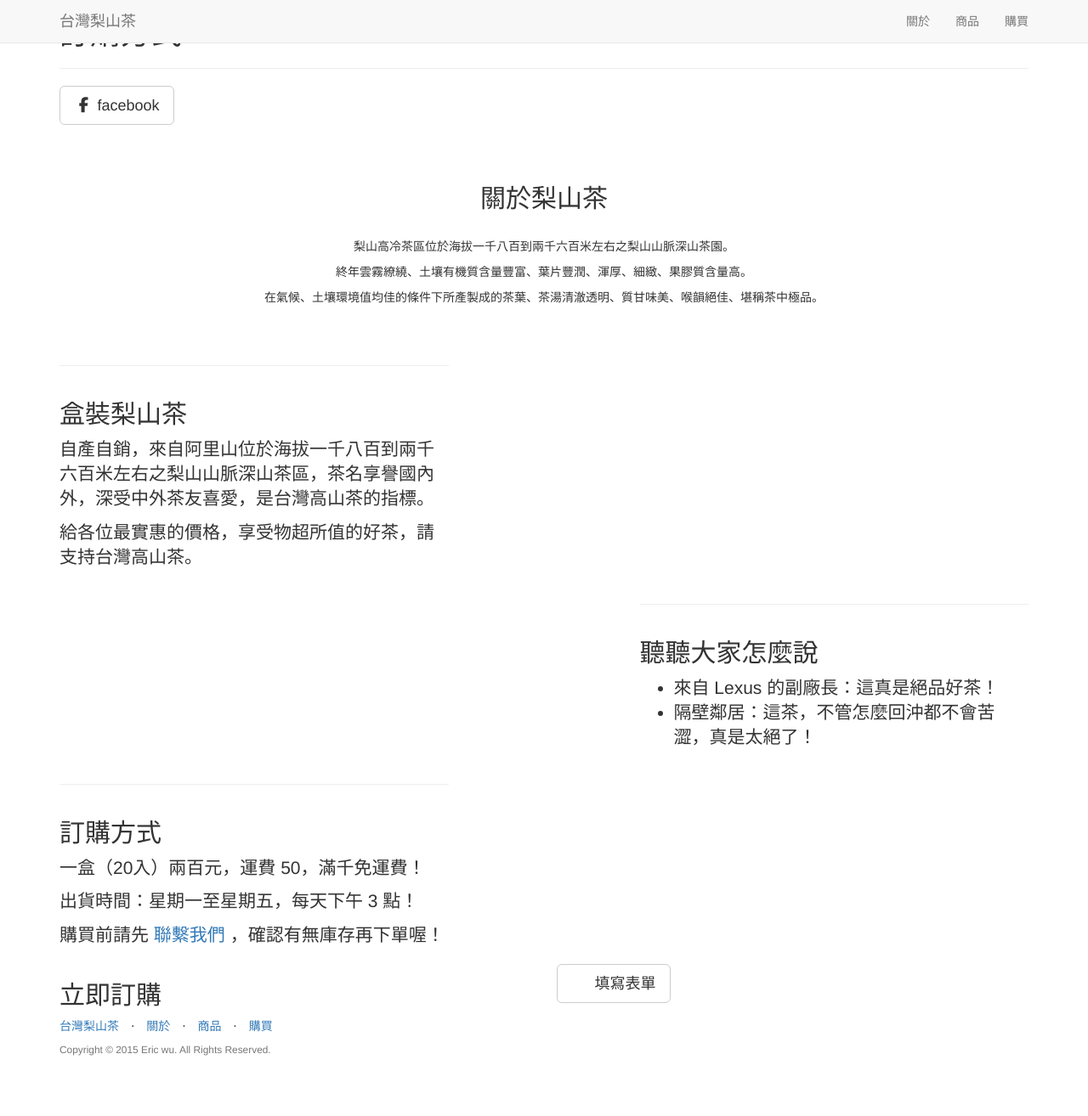
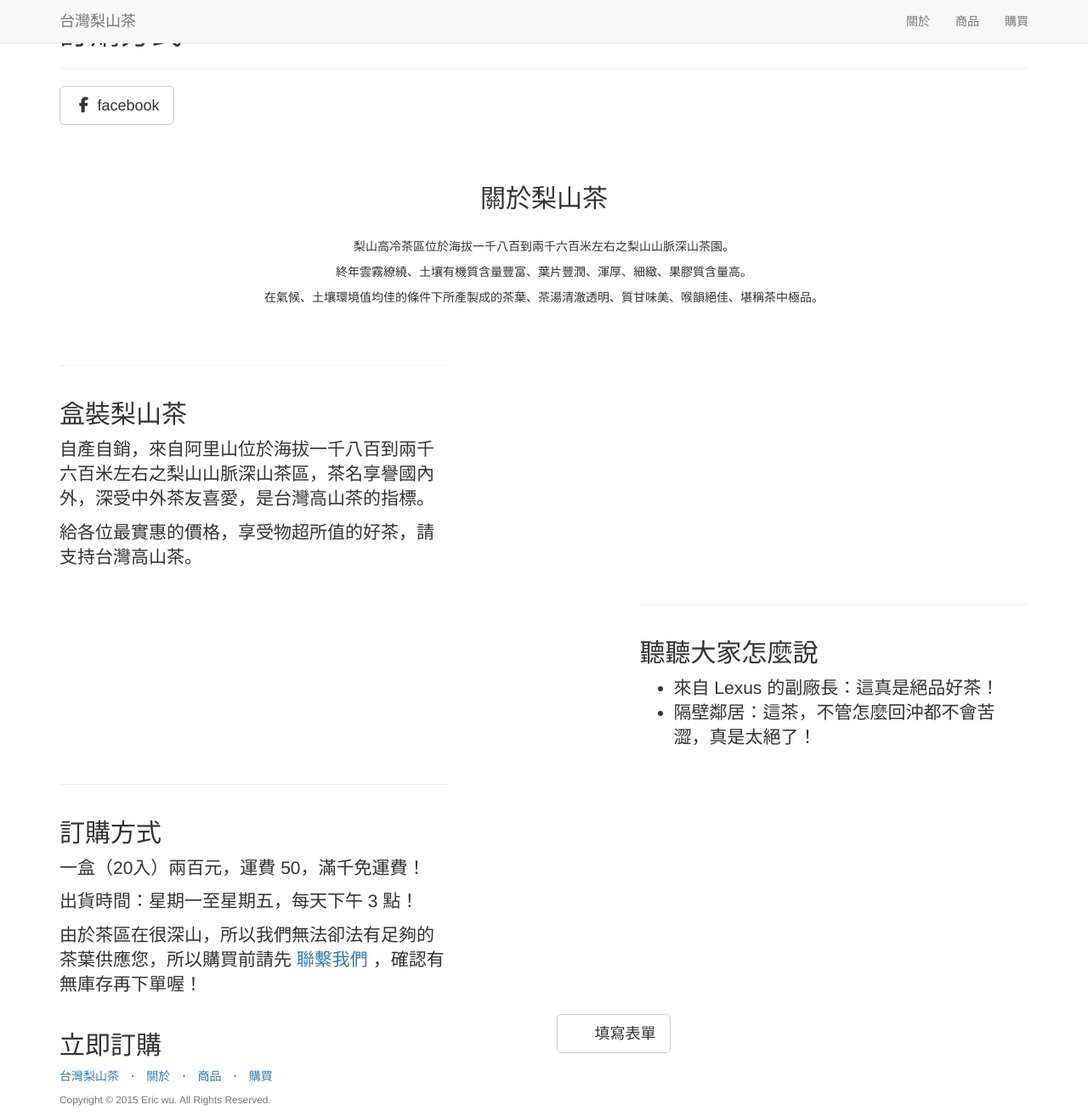
Before and after one commit to eric0324/Lishan_Tea, a Jekyll site: the page built from _posts/2014-09-23-services-3.markdown, in a window 1280 px wide and 1314 px high. Shown: the whole window at 85% size. Built offline with Jekyll 4.4.1, drawn with Linux system fonts in a browser that asks for light colours; nearby versions of some CDN libraries; library files that are not in the unit come from our copies.

```diff
--- a/_posts/2014-09-23-services-3.markdown
+++ b/_posts/2014-09-23-services-3.markdown
@@ -12,4 +12,4 @@ description: |
 出貨時間：星期一至星期五，每天下午 3 點！
 
 
-購買前請先 [聯繫我們](mailto:smart032410@gmail.com) ，確認有無庫存再下單喔！
+由於茶區在很深山，所以我們無法卻法有足夠的茶葉供應您，所以購買前請先 [聯繫我們](mailto:smart032410@gmail.com) ，確認有無庫存再下單喔！
```
